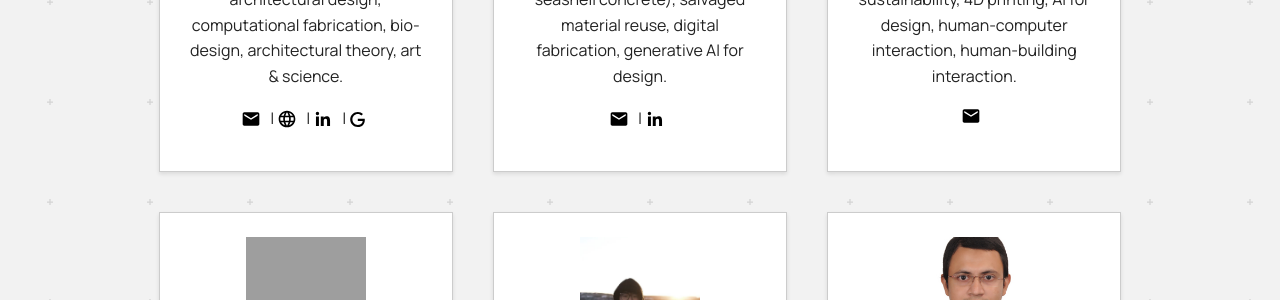
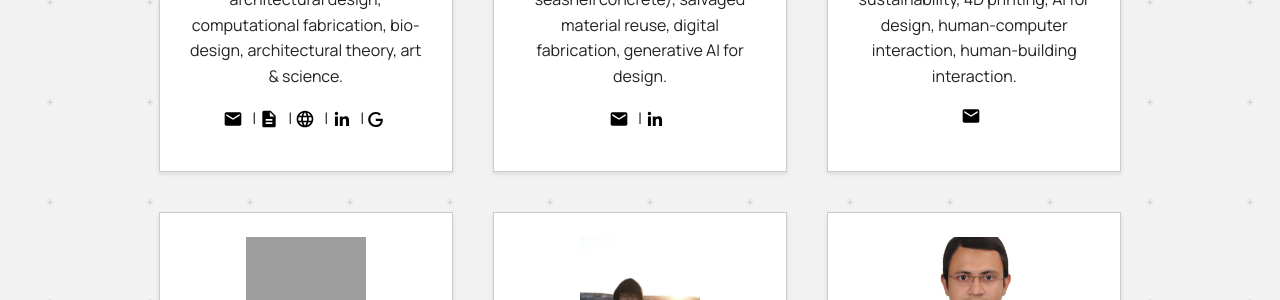
Before and after one commit to anqua/at-a, a Jekyll site: the page built from people.md, in a window 1280 px wide. Shown: the part 548-848 px from the top of the page. Built offline with Jekyll 4.4.1, drawn with Linux system fonts in a browser that asks for light colours; grey boxes are pictures that could not be loaded.

Commit message:
Add CV link support to person cards
- _includes/icon-cv.html: document/file icon (Material Design
  "description" glyph), same currentColor pattern as the other
  contact icons
- people.md: new optional cv field renders as an icon-only link
  (aria-label="CV") between Email and Website, only when a person
  has one set
- people.yml: wire up Anca's own CV, pointing at
  assets/pdfs/CV_Anca_Horvath.pdf (not yet added to the repo - see
  next message)
- style.css: .icon-cv sized/colored identically to the other contact
  icons (20px, black)

Verified with a local build + browser checks: CV link renders with
correct href/aria-label on Anca's card, icon-cv appears exactly once
sitewide (nobody else has the field set), computed size 20x20 black,
no overflow at 1600px desktop or 375px mobile.

```diff
--- a/_data/people.yml
+++ b/_data/people.yml
@@ -4,6 +4,7 @@
   linkedin: https://www.linkedin.com/in/anca-horvath/
   scholar: https://scholar.google.com/citations?user=zDP7MBUAAAAJ&hl=en
   email: ancahorvath@hkust-gz.edu.cn
+  cv: /at-a/assets/pdfs/CV_Anca_Horvath.pdf
   website: https://ancah.myportfolio.com/
   research: "computational design, architectural design, computational fabrication, bio-design, architectural theory, art & science."
 
--- /dev/null
+++ b/_includes/icon-cv.html
@@ -0,0 +1 @@
+<svg class="icon-cv" viewBox="0 0 24 24" width="16" height="16" fill="currentColor" aria-hidden="true" focusable="false"><path d="M14 2H6c-1.1 0-1.99.9-1.99 2L4 20c0 1.1.89 2 1.99 2H18c1.1 0 2-.9 2-2V8l-6-6zm2 16H8v-2h8v2zm0-4H8v-2h8v2zm-3-5V3.5L18.5 9H13z"/></svg>
--- a/assets/css/style.css
+++ b/assets/css/style.css
@@ -300,7 +300,8 @@ h1 {
 .icon-linkedin,
 .icon-scholar,
 .icon-email,
-.icon-website {
+.icon-website,
+.icon-cv {
   width: 20px;
   height: 20px;
   color: #000;
--- a/people.md
+++ b/people.md
@@ -17,6 +17,7 @@ title: People
     <p class="contact">
       {% assign has_prev = false %}
       {% if person.email %}<a href="mailto:{{ person.email }}" aria-label="Email">{% include icon-email.html %}</a>{% assign has_prev = true %}{% endif %}
+      {% if person.cv %}{% if has_prev %} | {% endif %}<a href="{{ person.cv }}" target="_blank" rel="noopener" aria-label="CV">{% include icon-cv.html %}</a>{% assign has_prev = true %}{% endif %}
       {% if person.website %}{% if has_prev %} | {% endif %}<a href="{{ person.website }}" target="_blank" rel="noopener" aria-label="Website">{% include icon-website.html %}</a>{% assign has_prev = true %}{% endif %}
       {% if person.linkedin %}{% if has_prev %} | {% endif %}<a href="{{ person.linkedin }}" target="_blank" rel="noopener" aria-label="LinkedIn">{% include icon-linkedin.html %}</a>{% assign has_prev = true %}{% endif %}
       {% if person.scholar %}{% if has_prev %} | {% endif %}<a href="{{ person.scholar }}" target="_blank" rel="noopener" aria-label="Google Scholar">{% include icon-scholar.html %}</a>{% assign has_prev = true %}{% endif %}
```
